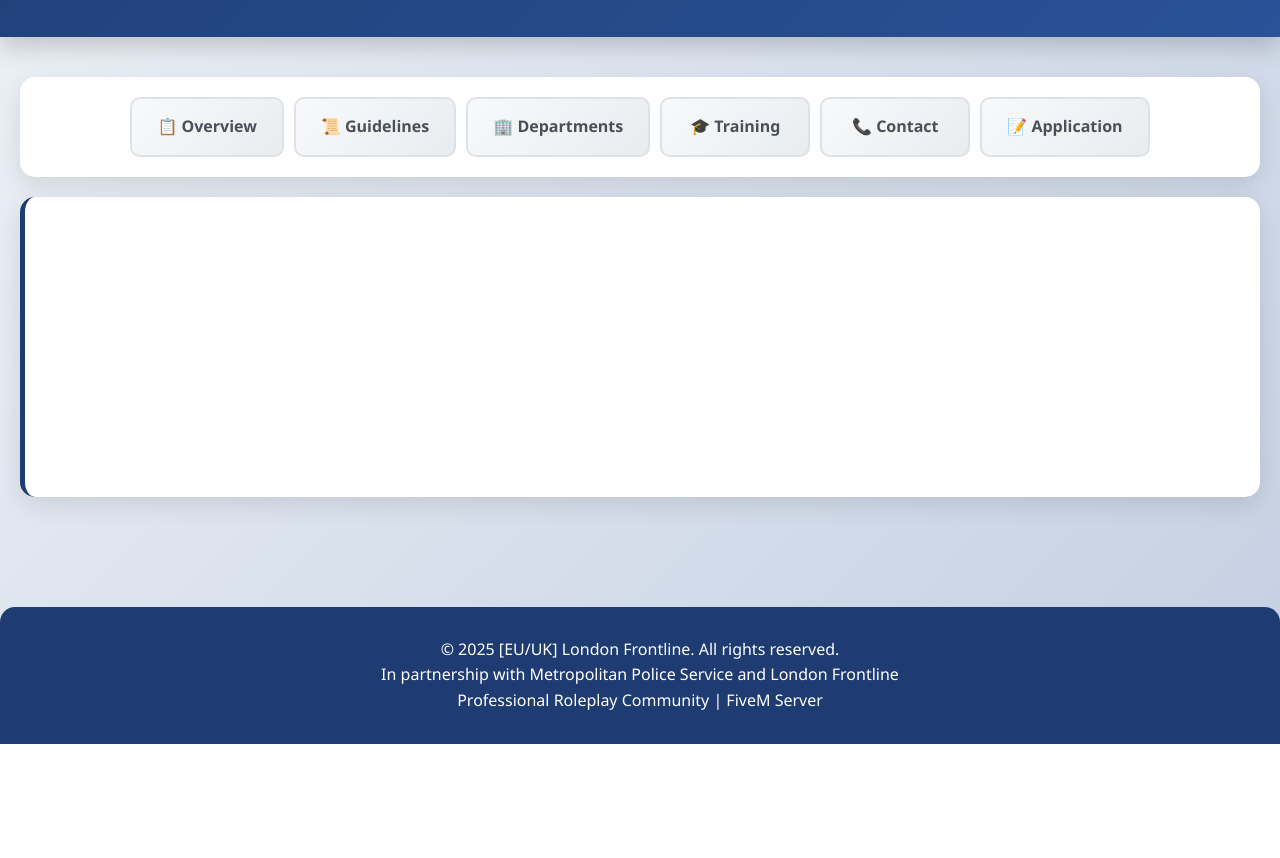
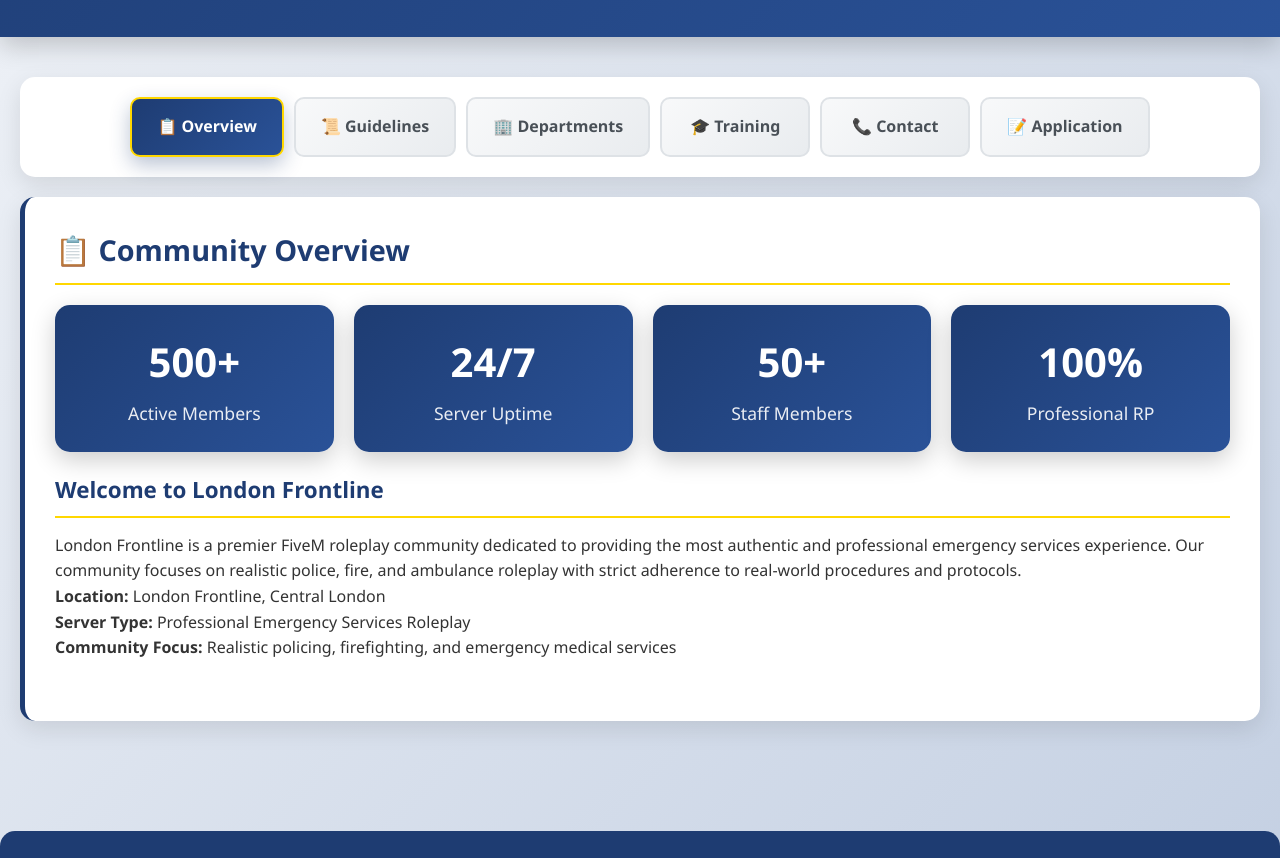
Before and after one commit to KW2008Kay/london-frontline-website, a website: page index.html in a window 1280 px wide. Shown: the part 443-1301 px from the top of the page. Before the commit the page ends 1187 px from the top, so only its background shows below. Drawn offline with Linux system fonts and the light colour scheme.

Commit message:
Fix tab display with direct style manipulation

```diff
--- a/index.html
+++ b/index.html
@@ -217,14 +217,10 @@
 
         .info-box-content {
             display: none;
-            opacity: 0;
-            transition: opacity 0.3s ease;
         }
 
         .info-box-content.active {
-            display: block;
-            opacity: 1;
-            animation: fadeIn 0.5s ease-in;
+            display: block !important;
         }
 
         @keyframes fadeIn {
@@ -1058,8 +1054,9 @@
             const infoContents = document.querySelectorAll('.info-box-content');
             console.log('Found info contents:', infoContents.length);
             infoContents.forEach(content => {
+                content.style.display = 'none';
                 content.classList.remove('active');
-                console.log('Removed active from:', content.id);
+                console.log('Hidden:', content.id);
             });
 
             // Remove active class from all tabs
@@ -1074,8 +1071,9 @@
             console.log('Looking for element with id:', infoType + 'Info');
             console.log('Found element:', infoContent);
             if (infoContent) {
+                infoContent.style.display = 'block';
                 infoContent.classList.add('active');
-                console.log('Added active class to:', infoContent.id);
+                console.log('Shown:', infoContent.id);
             } else {
                 console.error('Element not found:', infoType + 'Info');
             }
@@ -1113,13 +1111,26 @@
         // Show overview info by default
         window.onload = function() {
             console.log('Page loaded, showing overview');
-            showInfo('overview');
 
-            // Also ensure the first info box is visible
-            const firstInfoBox = document.querySelector('.info-box-content');
-            if (firstInfoBox) {
-                firstInfoBox.classList.add('active');
-                console.log('Made first info box active:', firstInfoBox.id);
+            // Hide all info boxes first
+            const allInfoBoxes = document.querySelectorAll('.info-box-content');
+            allInfoBoxes.forEach(box => {
+                box.style.display = 'none';
+                box.classList.remove('active');
+            });
+
+            // Show the overview
+            const overviewBox = document.getElementById('overviewInfo');
+            if (overviewBox) {
+                overviewBox.style.display = 'block';
+                overviewBox.classList.add('active');
+                console.log('Overview box shown');
+            }
+
+            // Make sure the overview tab is active
+            const overviewTab = document.querySelector('.nav-tab');
+            if (overviewTab) {
+                overviewTab.classList.add('active');
             }
         }
     </script>
```
